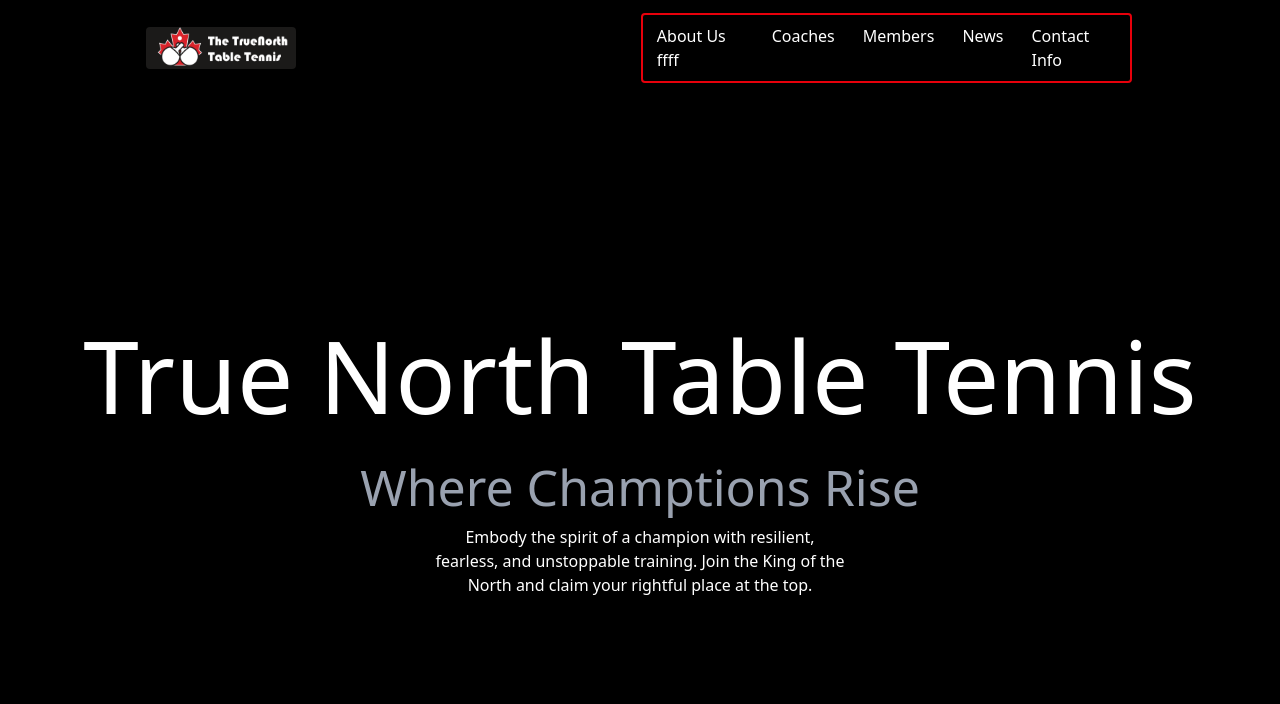
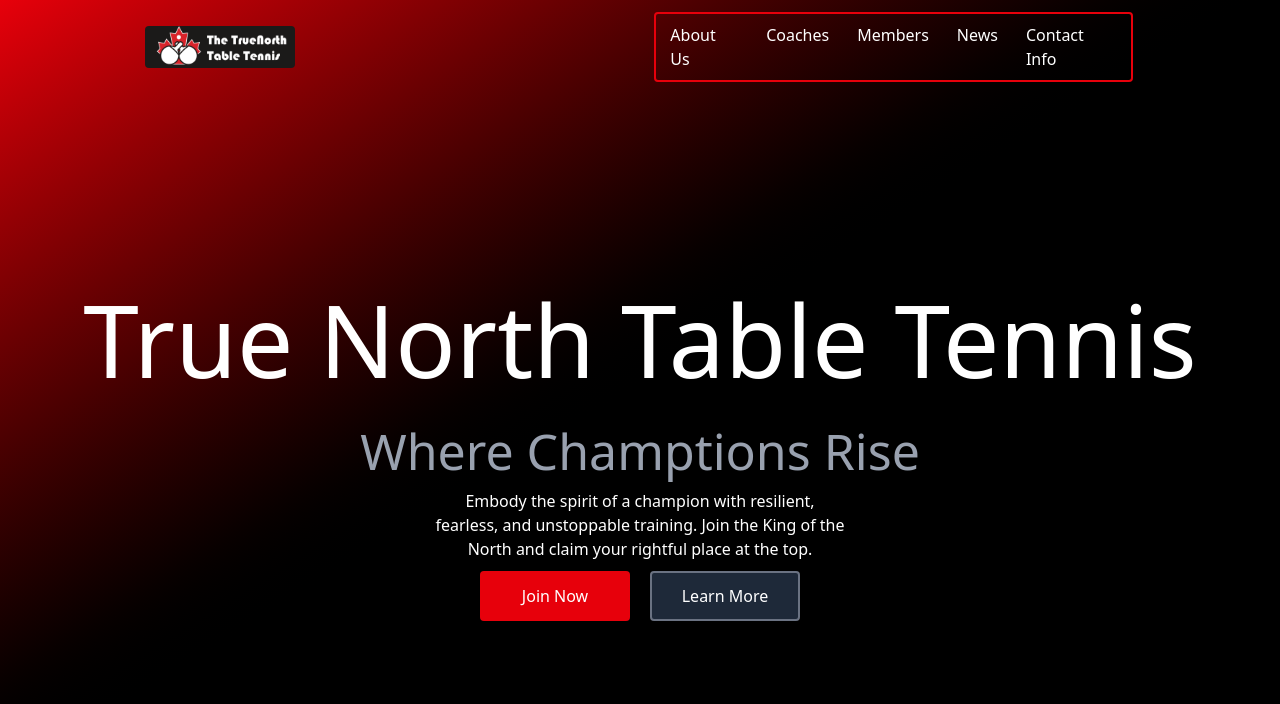
Before and after one commit to v-par23/truenorth, a React (Vite) app in the folder truenorthwebsite/: page / in a window 1280 px wide. Shown: the top 704 px of the page. Built offline with nearby package versions, Linux system fonts and the light colour scheme.

Commit message:
intro page

```diff
--- a/truenorthwebsite/src/App.jsx
+++ b/truenorthwebsite/src/App.jsx
@@ -9,14 +9,14 @@ function App() {
     const navbarStyle = "rounded mr-[10px] ml-[10px] m-[5px] p-[4px] w-fit text-white hover:text-gray-400"
     return (
 
-        <div className = "flex border justify-center m-[5px] rounded w-[1000px] h-fit items-center">
+        <div className = "flex justify-center m-[5px] rounded w-[1000px] h-fit items-center">
 
           <div className = "w-1/2  m-[5px]">
             <img src={LOGO} className = "w-[150px] rounded"></img>
           </div>
 
           <div className = "w-fit  h-fit flex justify-end m-[7px] border-red-600 border-2 rounded">
-            <a className = {navbarStyle}>About Us ffff</a>
+            <a className = {navbarStyle}>About Us</a>
             <a className = {navbarStyle}>Coaches</a>
             <a className = {navbarStyle}>Members</a>
             <a className = {navbarStyle}>News</a>
@@ -38,7 +38,7 @@ function App() {
 
   const AboutUs = () => {
     return(
-      <div className = " text-red-700 w-[1500px] h-dvh flex items-center flex-col justify-center">
+      <div className = " text-red-700 w-[1500px] h-dvh flex items-center flex-col justify-center ">
         <h1 className = "text-white text-[100px]">True North Table Tennis</h1>
         <p className = " text-gray-400 text-[50px] m-top-50">Where Champtions Rise</p>
 
@@ -48,11 +48,20 @@ function App() {
           <p>North and claim your rightful place at the top.</p>
         </div>
 
+        <div className = "flex flex-row m-top-[40px]">
+          <div className = "bg-red-600 w-[150px] h-[50px] rounded flex justify-center items-center text-white m-[10px]">
+            Join Now
+          </div>
+          <div className = "bg-gray-800 w-[150px] h-[50px] rounded flex justify-center items-center text-white m-[10px] border-2 border-gray-500">
+            Learn More
+          </div>
+        </div>
+
       </div>
     );
   }
   return (
-    <div className = " bg-black w-dvw h-dvh flex flex-col items-center">
+    <div className = " w-dvw h-dvh flex flex-col items-center bg-gradient-to-br via-black via-black via-black from-red-600 to-black">
       <Navbar/>
          <Router>
           <Routes>
```
Also changed, not shown: 1 other file (tests, documents, lock files or other folders).
